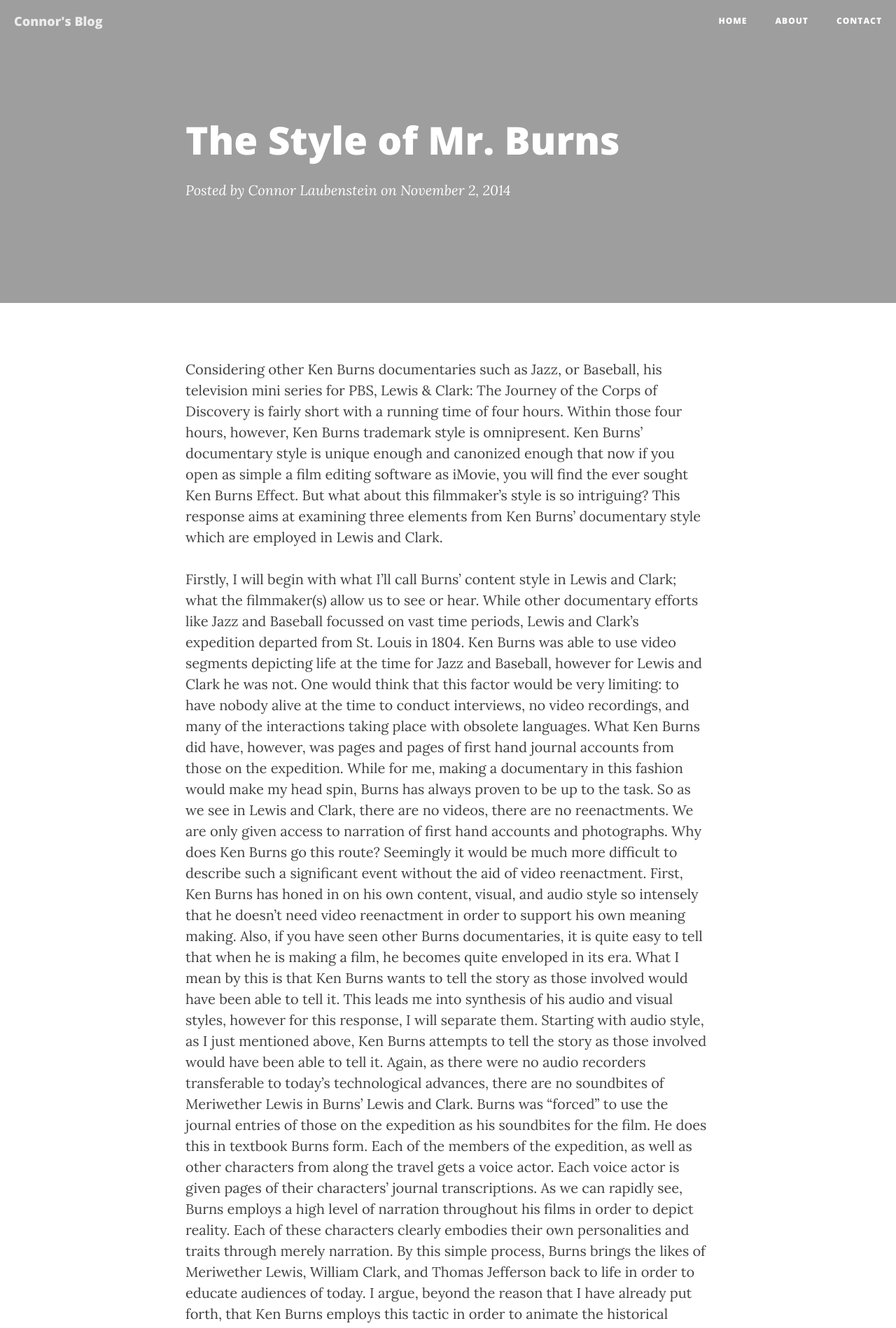
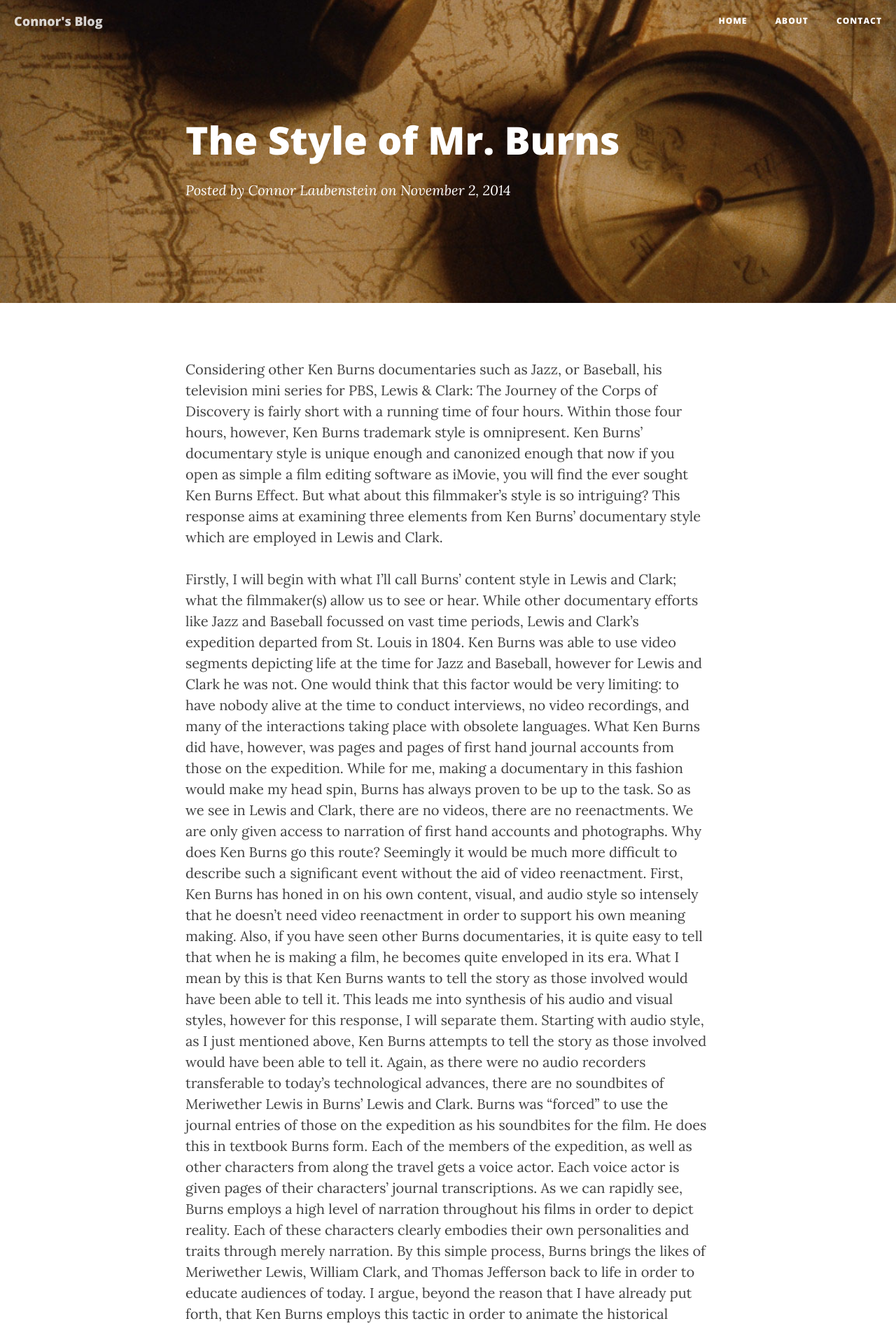
Before and after one commit to claubenstein/claubenstein.github.io, a Jekyll site: the page built from _posts/2014-10-31-Style-of-Burns.markdown, in a window 1280 px wide. Shown: the top 1898 px of the page at 70% size. Built offline with Jekyll 4.4.1, drawn with Linux system fonts in a browser that asks for light colours; nearby versions of some CDN libraries.

Commit message:
picture "burns"

```diff
--- a/_posts/2014-10-31-Style-of-Burns.markdown
+++ b/_posts/2014-10-31-Style-of-Burns.markdown
@@ -4,7 +4,7 @@ title:      "The Style of Mr. Burns"
 subtitle:   ""
 date:       2014-11-2 12:00:00
 author:     "Connor Laubenstein"
-header-img: "img/post-bg-02.jpg"
+header-img: "img/burns.jpg"
 ---
 
 <p>Considering other Ken Burns documentaries such as Jazz, or Baseball, his television mini series for PBS, Lewis &amp; Clark: The Journey of the Corps of Discovery is fairly short with a running time of four hours.  Within those four hours, however, Ken Burns trademark style is omnipresent.  Ken Burns’ documentary style is unique enough and canonized enough that now if you open as simple a film editing software as iMovie, you will find the ever sought Ken Burns Effect.  But what about this filmmaker’s style is so intriguing?  This response aims at examining three elements from Ken Burns’ documentary style which are employed in Lewis and Clark.<br><br>
```
Also changed, not shown: img/burns.jpg (added).
